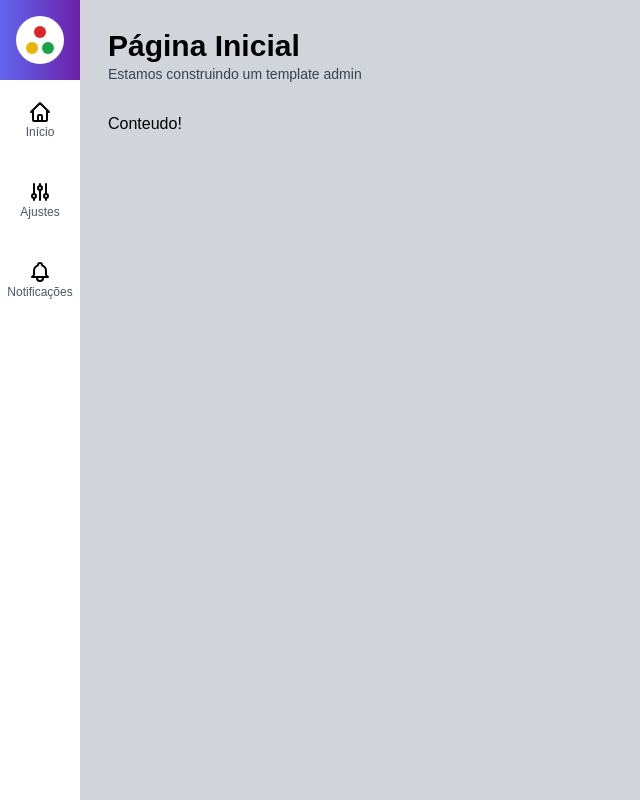
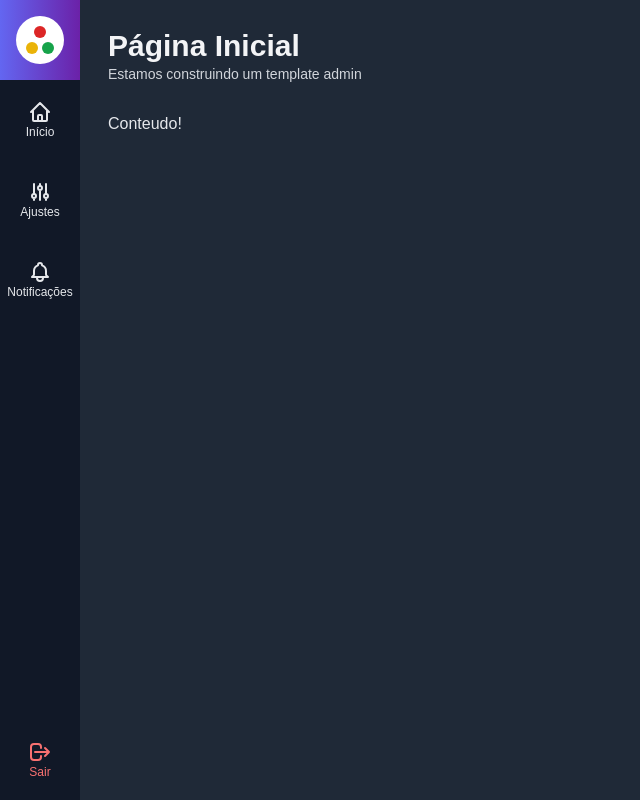
Before and after one commit to lucas-henrique26/admin, a Next.js app: page / in a window 1280 px wide. Shown: the whole page, without its empty margins (0-640 px from the left). Built offline with nearby package versions, Linux system fonts and the light colour scheme.

Commit message:
dark mode

```diff
--- a/src/components/icons/index.tsx
+++ b/src/components/icons/index.tsx
@@ -15,3 +15,9 @@ export const IconeSino = (
         <path strokeLinecap="round" strokeLinejoin="round" strokeWidth={2} d="M15 17h5l-1.405-1.405A2.032 2.032 0 0118 14.158V11a6.002 6.002 0 00-4-5.659V5a2 2 0 10-4 0v.341C7.67 6.165 6 8.388 6 11v3.159c0 .538-.214 1.055-.595 1.436L4 17h5m6 0v1a3 3 0 11-6 0v-1m6 0H9" />
     </svg>
 )
+
+export const IconeSair = (
+    <svg xmlns="http://www.w3.org/2000/svg" className="h-6 w-6" fill="none" viewBox="0 0 24 24" stroke="currentColor">
+        <path strokeLinecap="round" strokeLinejoin="round" strokeWidth={2} d="M17 16l4-4m0 0l-4-4m4 4H7m6 4v1a3 3 0 01-3 3H6a3 3 0 01-3-3V7a3 3 0 013-3h4a3 3 0 013 3v1" />
+    </svg>
+)
--- a/src/components/template/Conteudo.tsx
+++ b/src/components/template/Conteudo.tsx
@@ -6,6 +6,7 @@ export default function Conteudo(props: ConteudoProps) {
     return (
         <div className={`
             flex flex-col mt-7
+            dark:text-gray-200
         `}>
             {props.children}
         </div>
--- a/src/components/template/Layout.tsx
+++ b/src/components/template/Layout.tsx
@@ -10,7 +10,7 @@ interface LayoutProps {
 
 export default function Layout(props: LayoutProps) {
     return (
-        <div className={`flex h-screen w-screen`}>
+        <div className={`dark flex h-screen w-screen`}>
             <MenuLateral />
             <div className={`
                 flex flex-col w-full p-7
--- a/src/components/template/MenuItem.tsx
+++ b/src/components/template/MenuItem.tsx
@@ -1,27 +1,42 @@
 import Link from 'next/link'
 
 interface MenuItemProps {
-    url: string
+    url?: string
     texto: string
     icone: any
+    className?: string
+    onClick?: (evento: any) => void
 }
 
 export default function MenuItem(props: MenuItemProps) {
-    return (
-        <li className={`hover:bg-gray-100`}>
-            <Link href={props.url}>
-                <a className={`
+    function renderizarLink() {
+        return (
+            <a className={`
                     flex flex-col justify-center items-center
                     h-20 w-20
+                    dark:text-gray-200
+                    ${props.className}
                 `}>
                 {props.icone}
-                    <span className={`
-                        text-xs font-light text-gray-600
-                    `}>
+                    <span className={`text-xs font-light`}>
                         {props.texto}
                     </span>
-                </a>
-            </Link>
+            </a>
+        )
+
+    }
+    return (
+        <li onClick={props.onClick} className={`
+            hover:bg-gray-100 dark:hover:bg-gray-800
+            cursor-pointer
+        `}>
+            {props.url ? (
+                <Link href={props.url}>
+                    {renderizarLink()}
+                </Link>
+            ) : (
+                renderizarLink()
+            )}
         </li>
     )
 }
--- a/src/components/template/MenuLateral.tsx
+++ b/src/components/template/MenuLateral.tsx
@@ -1,10 +1,14 @@
-import { IconeAjustes, IconeHome, IconeSino } from "../icons"
+import { IconeAjustes, IconeHome, IconeSair, IconeSino } from "../icons"
 import Logo from "./Logo"
 import MenuItem from "./MenuItem"
 
 export default function MenuLateral() {
     return (
-        <aside>
+        <aside className={`
+            flex flex-col
+            bg-gray-200 text-gray-700
+            dark:bg-gray-900
+        `}>
             <div className={`
                 flex flex-col items-center justify-center
                 bg-gradient-to-r from-indigo-500 to-purple-800
@@ -12,11 +16,22 @@ export default function MenuLateral() {
             `}>
                 <Logo />
             </div>
-            <ul>
+            <ul className="flex-grow">
                 <MenuItem url="/" texto="Início" icone={IconeHome} />
                 <MenuItem url="/ajustes" texto="Ajustes" icone={IconeAjustes} />
                 <MenuItem url="/notificacoes" texto="Notificações" icone={IconeSino} />
             </ul>
+            <ul className="flex">
+                <MenuItem
+                    texto="Sair" icone={IconeSair}
+                    onClick={() => console.log("saiu")}
+                    className={`
+                        text-red-600 dark:text-red-400
+                        hover:bg-red-400 hover:text-white
+                        dark:hover:text-white
+                    `}
+                />
+            </ul>
         </aside>
     )
 }
--- a/src/components/template/Titulo.tsx
+++ b/src/components/template/Titulo.tsx
@@ -8,12 +8,13 @@ export default function Titulo(props: TituloProps) {
         <div>
             <h1 className={`
                 font-black text-3xl
-                texto-gray-900
+                text-gray-900 dark:text-gray-100
             `}>
                 {props.titulo}
             </h1>
             <h2 className={`
                 font-light text-sm text-gray-700
+                dark:text-gray-300
             `}>
                 {props.subtitulo}
             </h2>
```
